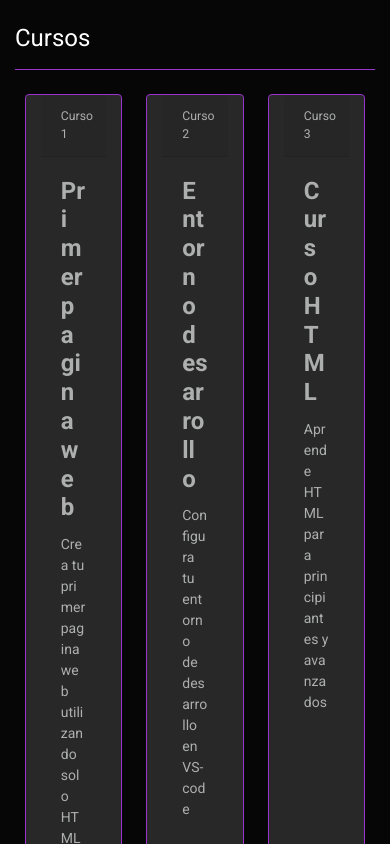
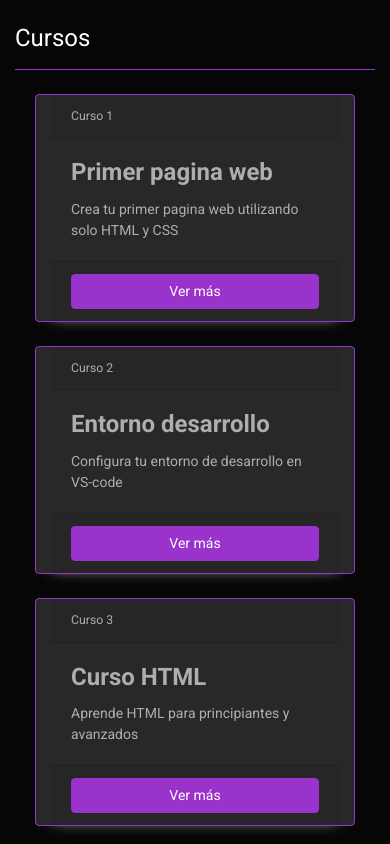
Before and after one commit to The-Dragon-Path/The-Dragon-Web, a React (Vite) app: page /courses in a window 390 px wide. Shown: the top 844 px of the page. Built offline with nearby package versions, Linux system fonts and the light colour scheme; some icons are missing.

Commit message:
se agregó el responsive

```diff
--- a/src/courses/pages/Card.jsx
+++ b/src/courses/pages/Card.jsx
@@ -1,6 +1,9 @@
-export function Card({ header, icon, button, title, description }) {
+export function Card({ header, title, description }) {
   return (
-    <div className="col-3 card border-info" style={{ minHeight: "13rem" }}>
+    <div
+      className="col-12 col-md-6 col-xl-3 card border-info"
+      style={{ minHeight: "13rem", maxWidth: "20rem" }}
+    >
       <div className="card-header d-flex justify-content-between">
         <span className="small">{header}</span>
       </div>
```
